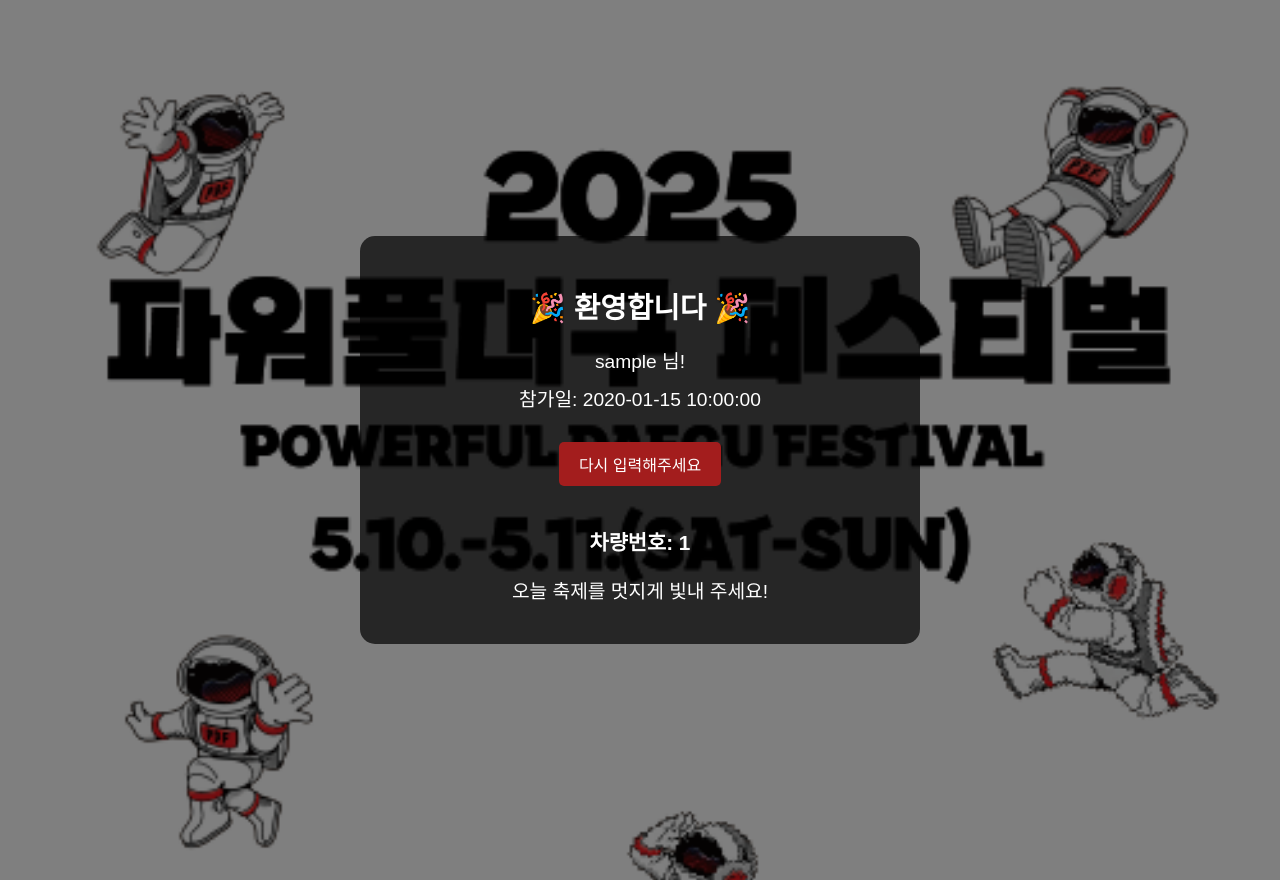
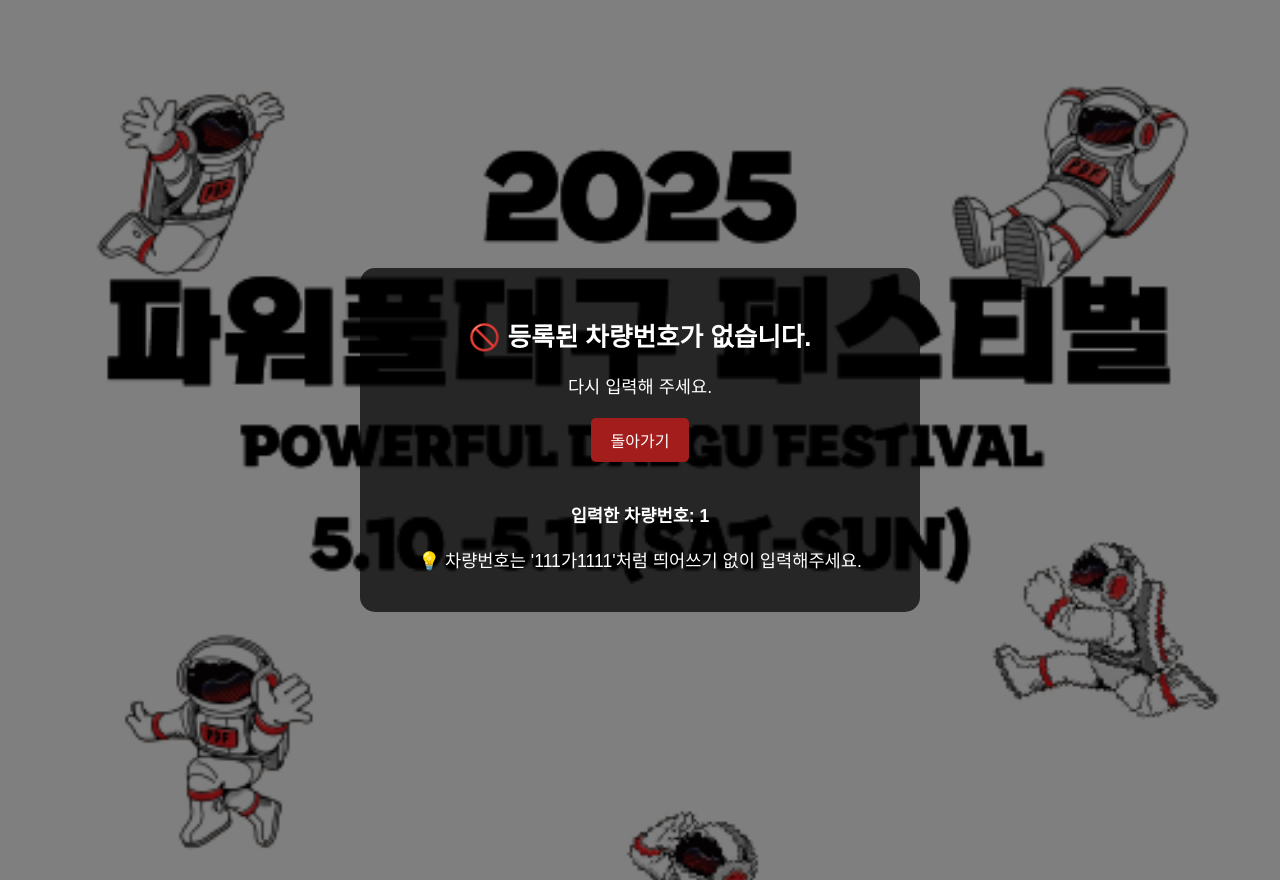
Before and after one commit to ahnonine/pdf_parking, a Flask app: template templates/error.html in a window 1280 px wide. Run offline with Flask 3, Linux system fonts and the light colour scheme; the template is opened without the code that fills it: most values are stand-ins (such as "Sample title", 1, 10 or a date in 2020).

Commit message:
Update error.html

```diff
--- a/templates/error.html
+++ b/templates/error.html
@@ -2,7 +2,7 @@
 <html lang="ko">
 <head>
   <meta charset="UTF-8">
-  <title>환영합니다!</title>
+  <title>오류</title>
   <meta name="viewport" content="width=device-width, initial-scale=1.0">
   <style>
     body {
@@ -35,53 +35,51 @@
     }
 
     h1 {
-      font-size: 1.8em;
+      font-size: 1.6em;
       margin-bottom: 20px;
     }
 
     p {
-      font-size: 1.2em;
+      font-size: 1.1em;
       margin: 10px 0;
     }
 
-    .button {
+    a.button {
       display: inline-block;
-      margin-top: 20px;
+      margin-top: 10px;
       padding: 10px 20px;
       background-color: #a31d1d;
       color: white;
       text-decoration: none;
       border-radius: 5px;
       font-size: 1em;
-      transition: background-color 0.3s ease;
     }
 
-    .button:hover {
+    a.button:hover {
       background-color: #781717;
     }
 
     .car-number {
-      font-size: 1.3em;
+      margin-top: 40px;
       font-weight: bold;
+      font-size: 1.1em;
       color: white;
-      margin-top: 40px;
     }
   </style>
 </head>
 <body>
   <div class="container">
     <div class="content-box">
-      <h1>🎉 환영합니다 🎉</h1>
-      <p>{{ user_name }} 님!</p>
-      <p>참가일: {{ participation_date }}</p>
+      <h1>🚫 등록된 차량번호가 없습니다.</h1>
+      <p>다시 입력해 주세요.</p>
 
-      <!-- 돌아가기 버튼 -->
-      <a href="/" class="button">다시 입력해주세요</a>
+      <!-- 버튼을 문장 바로 아래로 -->
+      <a href="/" class="button">돌아가기</a>
 
-      <!-- 차량번호는 버튼 아래 두 칸 아래에 표시 -->
-      <p class="car-number">차량번호: {{ car_number }}</p>
+      <!-- 차량번호 문구는 버튼에서 두 칸 아래 -->
+      <p class="car-number">입력한 차량번호: {{ car_number }}</p>
 
-      <p style="margin-top: 20px;">오늘 축제를 멋지게 빛내 주세요!</p>
+      <p style="margin-top: 20px;">💡 차량번호는 '111가1111'처럼 띄어쓰기 없이 입력해주세요.</p>
     </div>
   </div>
 </body>
```
